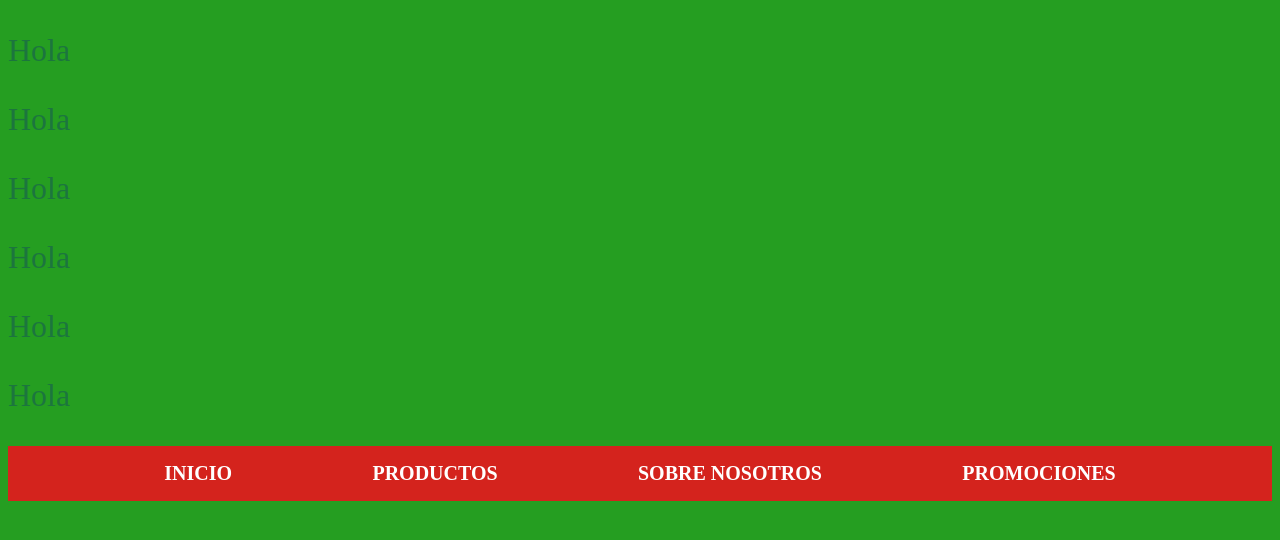
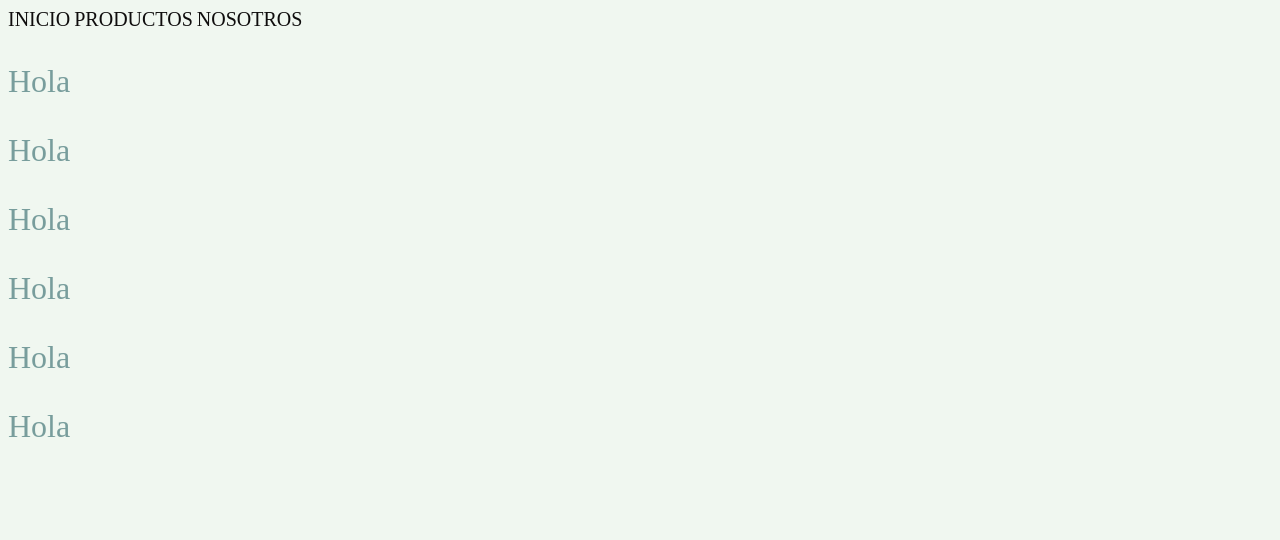
Before and after one commit to Leoguzs/Experimentos, a plain HTML site: page Experimentos/index.html in a window 1280 px wide. Drawn offline with Linux system fonts and the light colour scheme.

```diff
--- a/Experimentos/index.html
+++ b/Experimentos/index.html
@@ -7,9 +7,17 @@
   <meta name="viewport" content="width=device-width, initial-scale=1.0">
   <title>Document</title>
   <link rel="stylesheet" href="styles.css">
+  <link rel="stylesheet" href="">
 </head>
 
 <body>
+  <nav>
+    <a href=""></a>
+    <a href="">INICIO</a>
+    <a href="">PRODUCTOS</a>
+    <a href="">NOSOTROS</a>
+  </nav>
+
   <div class="contenedor_grid">
     <div class="grid_item">
       <p>Hola</p>
@@ -40,24 +48,6 @@
   </div>
 
 
-  <div class="background_img">
-  </div>
-  <ul>
-    <li>
-      <a href="">Inicio</a>
-    </li>
-    <li>
-      <a href="">Productos</a>
-    </li>
-    <li>
-      <a href="">Sobre Nosotros</a>
-    </li>
-    <li>
-      <a href="">Promociones</a>
-    </li>
-  </ul>
-
-
 
 </body>
 
--- a/Experimentos/styles.css
+++ b/Experimentos/styles.css
@@ -1,5 +1,5 @@
 body {
-  background-color: #259e21;
+  background-color: #f0f7f0;
 }
 
 p {
@@ -22,12 +22,12 @@
   display: inline-block;
 }
 
-ul a {
+a {
   text-decoration: none;
   text-transform: uppercase;
-  color: #fff;
+  color: rgb(15, 13, 13);
   font-size: 20px;
-  font-weight: bolder;
+  font-weight: 200;
 }
 
 ul a:hover {
```
Also changed, not shown: package-lock.json (added), 1 other file.
